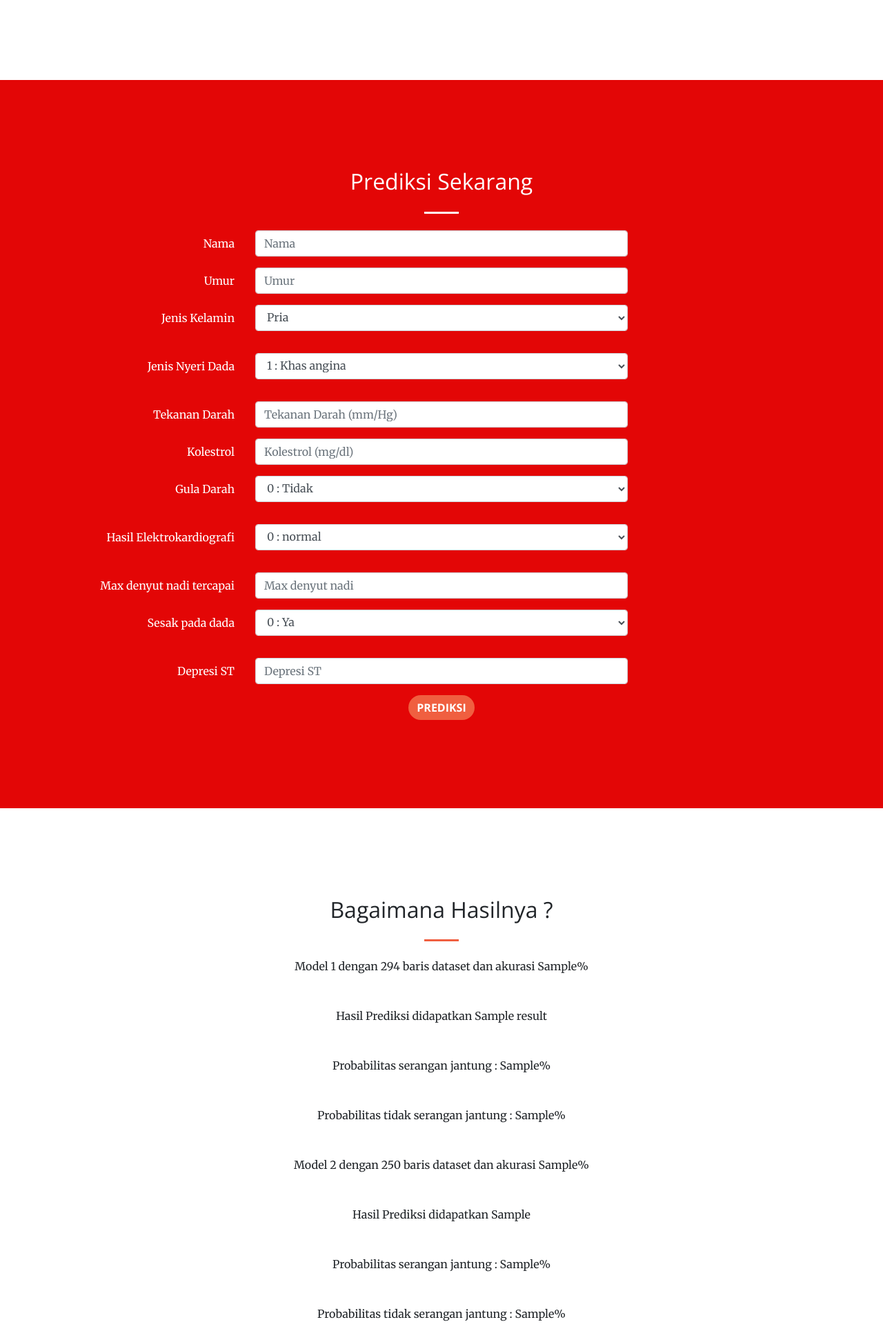
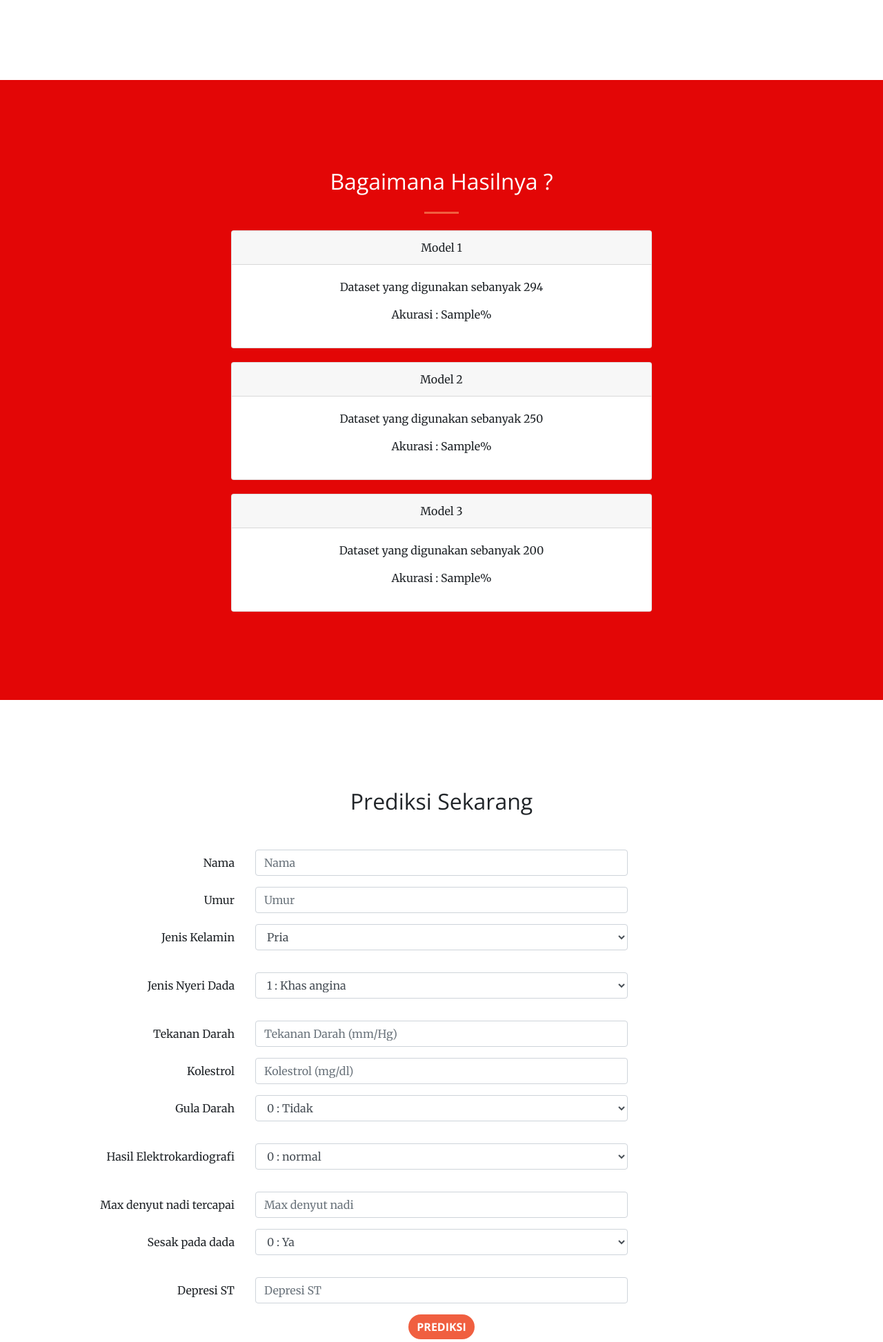
Before and after one commit to Diyahmamout/Prediksi-Jantung, a Flask app: template templates/base.html in a window 1280 px wide. Shown: the part 1864-3810 px from the top of the page at 69% size. Run offline with Flask 2, Linux system fonts and the light colour scheme; the template is opened without the code that fills it: most values are stand-ins (such as "Sample title", 1, 10 or a date in 2020); parts of the project's set-up code (start-up, migrations or seed data) failed here and were passed over; some libraries are stand-ins or nearby versions.

Commit message:
Update new
tampilan hasil, dan tampilan predict

```diff
--- a/app.py
+++ b/app.py
@@ -28,8 +28,32 @@ medic = pd.read_csv('data.csv')
 
 np.set_printoptions(suppress=True, infstr='inf', formatter={'complex_kind':'{:.10f}'.format})
 
-@app.route('/')
+@app.route('/', methods=['GET','POST'])
 def index():
+	y_250 = medic.iloc[:250,10].values.astype('int32')
+	x_250 = (medic.iloc[:250,0:10].values).astype('int32')
+	(xTrain250, xTest250, yTrain250, yTest250) = train_test_split(x_250, y_250, test_size = 0.25, random_state = 42)
+	accuracy_250 = '{:.2f}'.format(float(accuracy_score(yTest250, clf_250.predict(xTest250))))
+	accuracy_250 = float(accuracy_250)*100
+
+	y_200 = medic.iloc[:200,10].values.astype('int32')
+	x_200 = (medic.iloc[:200,0:10].values).astype('int32')
+	(xTrain200, xTest200, yTrain200, yTest200) = train_test_split(x_200, y_200, test_size = 0.25, random_state = 42)
+	accuracy_200 = '{:.2f}'.format(float(accuracy_score(yTest200, clf_200.predict(xTest200))))
+	accuracy_200 = float(accuracy_200)*100
+
+	y_100 = medic.iloc[:100,10].values.astype('int32')
+	x_100 = (medic.iloc[:100,0:10].values).astype('int32')
+	(xTrain100, xTest100, yTrain100, yTest100) = train_test_split(x_100, y_100, test_size = 0.25, random_state = 42)
+	accuracy_100 = '{:.2f}'.format(float(accuracy_score(yTest100, clf_100.predict(xTest100))))
+	accuracy_100 = float(accuracy_100)*100
+
+	y = medic.iloc[:294,10].values.astype('int32')
+	x = (medic.iloc[:294,0:10].values).astype('int32')
+	(xTrain, xTest, yTrain, yTest) = train_test_split(x, y, test_size = 0.25, random_state = 42)
+	accuracy = '{:.2f}'.format(float(accuracy_score(yTest, clf.predict(xTest))))
+	accuracy = float(accuracy)*100
+
 	data = pd.read_csv("heart data.csv")
 	heart_data = data.iloc[:, 0:11]
 	heart_label = data.iloc[:, 10]
@@ -61,42 +85,6 @@ def index():
 
 	(trainX, testX, trainY, testY) = train_test_split(data_prediksi, data_label, test_size = 0.25, random_state = 42)
 
-
-
-	return render_template("base.html", data_sample=enumerate(data_sample))
-
-@app.route('/', methods=['POST'])
-def upload_data():
-	data = pd.read_csv("heart data.csv")
-	heart_data = data.iloc[:, 0:11]
-	heart_label = data.iloc[:, 10]
-
-	print(heart_data)
-	data_prediksi = []
-	data_label = []
-	data_names = [0,1]
-	data_sample = []
-	data_sample2 = []
-
-	for i in range(293):
-	    data_prediksi.append(heart_data.iloc[i].tolist())
-	    data_label.append(heart_label.iloc[i].tolist())
-	    data_prediksi[i][5] = int(data_prediksi[i][5])
-
-	counter = 0
-	for n in range(293):
-		if counter < 5 :
-		    if data_prediksi[n][10] == 0 :
-		        data_sample.append(data_prediksi[n])
-		        counter = counter + 1
-	counter = 0
-	for n in range(293):
-		if counter < 5 :
-		    if data_prediksi[n][10] == 1 :
-		        data_sample.append(data_prediksi[n])
-		        counter = counter + 1
-
-
 	if (request.method == 'POST'):
 		data = request.form.to_dict([])
 		nama = data['nama']
@@ -110,9 +98,6 @@ def upload_data():
 		denyut = pd.to_numeric(data['denyut'])
 		sesak = pd.to_numeric(data['sesak'])
 		depresi = pd.to_numeric(data['depresi'])
-
-
-
 
 		xPredict = np.array([[umur, sex, nyeri, tekanan, kolesterol, guldar, elektrokardiografi, denyut, sesak, depresi]])
 		xPredict = xPredict.ravel()
@@ -132,9 +117,6 @@ def upload_data():
 		res_prob_1 = '{:.5f}'.format(float(np.squeeze(clf.predict_proba(predict)[:,0], axis=0)))
 		res_prob_2 = '{:.5f}'.format(float(np.squeeze(clf.predict_proba(predict)[:,1], axis=0)))
 
-
-
-
 		res_prob_250 = clf_250.predict_proba(predict)
 		res_prob_250_1 = '{:.5f}'.format(float(np.squeeze(clf_250.predict_proba(predict)[:,0], axis=0)))
 		res_prob_250_2 = '{:.5f}'.format(float(np.squeeze(clf_250.predict_proba(predict)[:,1], axis=0)))
@@ -147,56 +129,42 @@ def upload_data():
 		res_prob_100_1 = '{:.5f}'.format(float(np.squeeze(clf_100.predict_proba(predict)[:,0], axis=0)))
 		res_prob_100_2 = '{:.5f}'.format(float(np.squeeze(clf_100.predict_proba(predict)[:,1], axis=0)))
 
-	if (res == 0):
-		diagnose = "tidak berpotensi terkena serangan jantung."
-	else:
-		diagnose = "berpotensi terkena serangan jantung."
+		if (res == 0):
+			diagnose = "tidak berpotensi terkena serangan jantung."
+		else:
+			diagnose = "berpotensi terkena serangan jantung."
 
-	if (res_250 == 0):
-		diagnose2 = "tidak berpotensi terkena serangan jantung."
-	else:
-		diagnose2 = "berpotensi terkena serangan jantung."
+		if (res_250 == 0):
+			diagnose2 = "tidak berpotensi terkena serangan jantung."
+		else:
+			diagnose2 = "berpotensi terkena serangan jantung."
 
-	if (res_200 == 0):
-		diagnose3 = "tidak berpotensi terkena serangan jantung."
-	else:
-		diagnose3 = "berpotensi terkena serangan jantung."
+		if (res_200 == 0):
+			diagnose3 = "tidak berpotensi terkena serangan jantung."
+		else:
+			diagnose3 = "berpotensi terkena serangan jantung."
 
-	if (res_100 == 0):
-		diagnose4 = "tidak berpotensi terkena serangan jantung."
-	else:
-		diagnose4 = "berpotensi terkena serangan jantung."
-
-	y_250 = medic.iloc[:250,10].values.astype('int32')
-	x_250 = (medic.iloc[:250,0:10].values).astype('int32')
-	(xTrain250, xTest250, yTrain250, yTest250) = train_test_split(x_250, y_250, test_size = 0.25, random_state = 42)
-	accuracy_250 = '{:.2f}'.format(float(accuracy_score(yTest250, clf_250.predict(xTest250))))
-
-	y_200 = medic.iloc[:200,10].values.astype('int32')
-	x_200 = (medic.iloc[:200,0:10].values).astype('int32')
-	(xTrain200, xTest200, yTrain200, yTest200) = train_test_split(x_200, y_200, test_size = 0.25, random_state = 42)
-	accuracy_200 = '{:.2f}'.format(float(accuracy_score(yTest200, clf_200.predict(xTest200))))
-
-	y_100 = medic.iloc[:100,10].values.astype('int32')
-	x_100 = (medic.iloc[:100,0:10].values).astype('int32')
-	(xTrain100, xTest100, yTrain100, yTest100) = train_test_split(x_100, y_100, test_size = 0.25, random_state = 42)
-	accuracy_100 = '{:.2f}'.format(float(accuracy_score(yTest100, clf_100.predict(xTest100))))
-
-	y = medic.iloc[:294,10].values.astype('int32')
-	x = (medic.iloc[:294,0:10].values).astype('int32')
-	(xTrain, xTest, yTrain, yTest) = train_test_split(x, y, test_size = 0.25, random_state = 42)
-	accuracy = '{:.2f}'.format(float(accuracy_score(yTest, clf.predict(xTest))))
-
-	print(accuracy)
+		if (res_100 == 0):
+			diagnose4 = "tidak berpotensi terkena serangan jantung."
+		else:
+			diagnose4 = "berpotensi terkena serangan jantung."
 
 
+		print(accuracy)
+		display="block"
+
+		return render_template('base.html', result = diagnose, prob=round(res_prob[0][0]*100, 2), prob1 = round(res_prob_250[0][0]*100, 2),
+			prob2 = round(res_prob_200[0][0]*100, 2), prob_0 = round(float(res_prob_1)*100, 2), prob_1 = round(float(res_prob_2)*100, 2),
+			result2 = diagnose2, prob_0_2 = round(float(res_prob_250_1)*100, 2), prob_1_2 = round(float(res_prob_250_2)*100, 2),
+			result3 = diagnose3, prob_0_3 = round(float(res_prob_200_1)*100, 2), prob_1_3 = round(float(res_prob_200_2)*100,2), result4 = diagnose4, prob_0_4 = res_prob_100_1, prob_1_4 = res_prob_100_2,
+			acc1 = accuracy, acc2 = accuracy_250, acc3 = accuracy_200, data_sample=enumerate(data_sample), display=display )
+
+	else:
+
+		display = "none"
 
 
-
-	return render_template('base.html', result = diagnose, prob_0 = res_prob_1, prob_1 = res_prob_2, result2 = diagnose2, prob_0_2 = res_prob_250_1, prob_1_2 = res_prob_250_2
-		, result3 = diagnose3, prob_0_3 = res_prob_200_1, prob_1_3 = res_prob_200_2, result4 = diagnose4, prob_0_4 = res_prob_100_1, prob_1_4 = res_prob_100_2,
-		acc1 = accuracy, acc2 = accuracy_250,
-		acc3 = accuracy_200, data_sample=enumerate(data_sample))
+		return render_template("base.html", acc1 = accuracy, acc2 = accuracy_250, acc3 = accuracy_200, data_sample=enumerate(data_sample), display=display)
 
 if __name__ == "__main__":
 	app.run(debug=True)
--- a/static/js/myJs.js
+++ b/static/js/myJs.js
@@ -1,9 +1,6 @@
-$(document).ready(function(){
-    $(".btn-knn").click(function(){
-        $(".knn-form").slideToggle("slow");
-    });
-
-    $(".btn-bayes").click(function(){
-        $(".bayes-form").slideToggle("slow");
-    });
+$(".btnPredict").on("click", function(e){
+	 $.ajax("{{ url_for('/')}}").done(function(reply) {
+	 	$("#predict").html(reply);
+	 });
+	 $(".hasil-predict").first().slideToggle("slow");
 });
--- a/templates/base.html
+++ b/templates/base.html
@@ -189,11 +189,46 @@
     </div>
   </section>
 
-  <section style="background-color:#e30606" id="predict">
-    <div class="container-fluid p-0 text-center text-white">
+  <section style="background-color:#e30606" id="result">
+    <div class="container text-white">
+      <div class="row">
+        <div class="col-lg-12 text-center">
+          <h2 class="section-heading">Bagaimana Hasilnya ?</h2>
+          <hr class="my-4">
+        </div>
+      </div>
+    </div>
+    <div class="container text-black text-center w-50">
+        <div class="card">
+          <div class="card-header">Model 1</div>
+          <div class="card-body">
+              <p>Dataset yang digunakan sebanyak 294</p>
+              <p>Akurasi : {{ acc1 }}%</p>
+          </div>
+        </div>
+        <div class="card" style="margin-top: 20px;">
+          <div class="card-header">Model 2</div>
+          <div class="card-body">
+              <p>Dataset yang digunakan sebanyak 250</p>
+              <p>Akurasi : {{ acc2 }}%</p>
+          </div>
+        </div>
+        <div class="card" style="margin-top: 20px;">
+          <div class="card-header">Model 3</div>
+          <div class="card-body">
+              <p>Dataset yang digunakan sebanyak 200</p>
+              <p>Akurasi : {{ acc3 }}%</p>
+          </div>
+        </div>
+    </div>
+  </section>
+
+
+  <section id="predict">
+    <div class="container-fluid p-0 text-center">
       <h2 class="section-heading text-center">Prediksi Sekarang</h2>
       <hr class="light my-4">
-      <form id="upload-form" action="{{ url_for('upload_data', _anchor='result') }}" method="POST" >
+      <form id="upload-form" action="{{ url_for('index', _anchor='predict') }}" method="POST" >
         <div class="container">
           <div class="form-group row ">
             <label for="inputNama" class="col-sm-3 col-form-label" style="text-align: right;">Nama</label>
@@ -280,46 +315,42 @@
           </div>
         </div>
         <div class="container">
-          <button class="btn btn-primary" type="submit" onclick="window.location.href='#result'">Prediksi</button>
+          <button class="btn btn-primary btnPredict" type="submit">Prediksi</button>
+          <div class ="hasil-predict" style="display: {{display}}; margin-top: 30px;">
+            <div class="card">
+              <div class="card-header">Model 1</div>
+              <div class="card-body">
+                  <p>Hasil Prediksi : {{result}} </p>
+                  <p>Probabilitas : {{prob}}%</p>
+                  <p>Probabilitas serangan jantung : {{ prob_0 }}%</p>
+                  <p>Probabilitas tidak serangan jantung : {{ prob_1 }}%</p>
+              </div>
+            </div>
+            <div class="card" style="margin-top: 20px;">
+              <div class="card-header">Model 2</div>
+              <div class="card-body">
+                  <p>Hasil Prediksi : {{result2}} </p>
+                  <p>Probabilitas : {{prob1}}%</p>
+                  <p>Probabilitas serangan jantung : {{ prob_0_2 }}%</p>
+                  <p>Probabilitas tidak serangan jantung : {{ prob_1_2 }}%</p>
+              </div>
+            </div>
+            <div class="card" style="margin-top: 20px;">
+              <div class="card-header">Model 3</div>
+              <div class="card-body">
+                  <p>Hasil Prediksi : {{result3}} </p>
+                  <p>Probabilitas : {{prob2}}%</p>
+                  <p>Probabilitas serangan jantung : {{ prob_0_3 }}%</p>
+                  <p>Probabilitas tidak serangan jantung : {{ prob_1_3 }}%</p>
+              </div>
+            </div>
+          </div>
         </div>
       </div>
     </form>
   </div>
 </section>
 
-  <section id="result">
-    <div class="container">
-      <div class="row">
-        <div class="col-lg-12 text-center">
-          <h2 class="section-heading">Bagaimana Hasilnya ?</h2>
-          <hr class="my-4">
-        </div>
-      </div>
-    </div>
-    <div class="container">
-      <div class="col-md-8 mx-auto text-center">
-        <!-- Edit Hasil Prediksi Tampilan sementara-->
-        <p class="mb-5">Model 1 dengan 294 baris dataset dan akurasi {{ acc1 }}% </p>
-        <p class="mb-5">Hasil Prediksi didapatkan {{ result }}</p>
-        <p class="mb-5">Probabilitas serangan jantung :  {{ prob_0 }}%</p>
-        <p class="mb-5">Probabilitas tidak serangan jantung :  {{ prob_1 }}%</p>
-      </div>
-     <div class="col-md-8 mx-auto text-center">
-        <!-- Edit Hasil Prediksi Tampilan sementara-->
-        <p class="mb-5">Model 2 dengan 250 baris dataset dan akurasi {{ acc2 }}% </p>
-        <p class="mb-5">Hasil Prediksi didapatkan {{ result2 }}</p>
-        <p class="mb-5">Probabilitas serangan jantung :  {{ prob_0_2 }}%</p>
-        <p class="mb-5">Probabilitas tidak serangan jantung :  {{ prob_1_2 }}%</p>
-      </div>
-      <div class="col-md-8 mx-auto text-center">
-        <!-- Edit Hasil Prediksi Tampilan sementara-->
-        <p class="mb-5">Model 3 dengan 200 baris dataset dan akurasi {{ acc3 }}% </p>
-        <p class="mb-5">Hasil Prediksi didapatkan {{ result3 }}</p>
-        <p class="mb-5">Probabilitas serangan jantung :  {{ prob_0_3 }}%</p>
-        <p class="mb-5">Probabilitas tidak serangan jantung :  {{ prob_1_3 }}%</p>
-      </div>
-    </div>
-  </section>
 
 <section style="background-color:#e30606" id="conclusion">
   <div class="container text-white">
```
